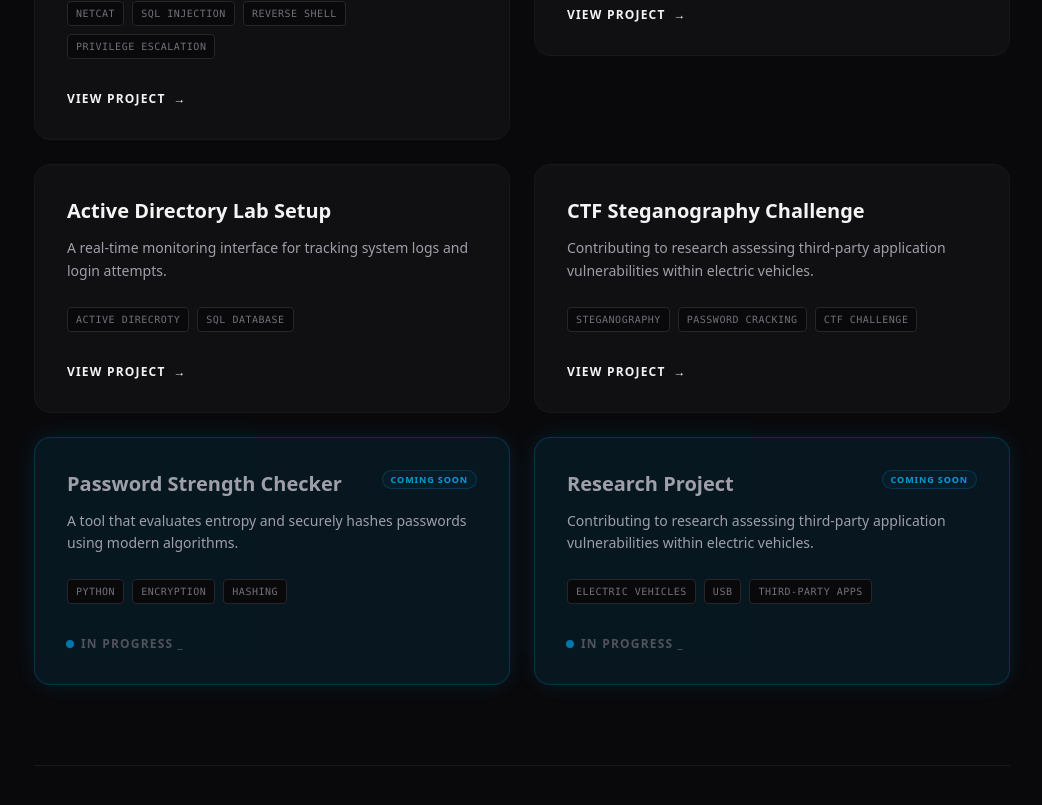
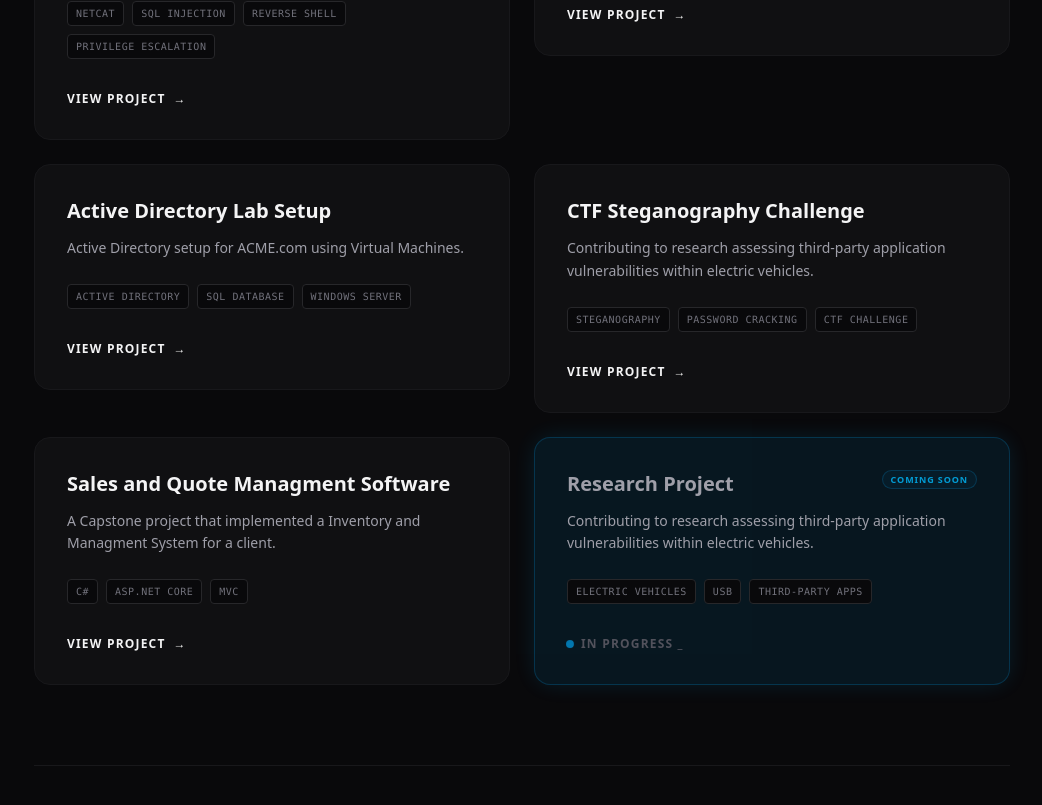
Before and after one commit to rufarog/my-portfolio, a React (Vite) app: page / in a window 1280 px wide. Shown: the part 1679-2484 px from the top of the page, without its empty margins (118-1160 px from the left). Built offline with nearby package versions, Linux system fonts and the light colour scheme.

Commit message:
Added More project cards

```diff
--- a/src/App.tsx
+++ b/src/App.tsx
@@ -16,14 +16,14 @@ const projects = [
   },
   {
     title: "Metasploit Web App Exploitation",
-    description: "A real-time monitoring interface for tracking system logs and login attempts.",
+    description: "A lab using Metasploit to identify vulnerabilities to perform exploits.",
     tags: ["Metasploit"],
     link: "#",
     isComingSoon: false // This will show the pulse/glow
   }, {
     title: "Active Directory Lab Setup",
-    description: "A real-time monitoring interface for tracking system logs and login attempts.",
-    tags: ["Active direcroty", "SQL Database"],
+    description: "Active Directory setup for ACME.com using Virtual Machines.",
+    tags: ["Active directory", "SQL Database", "Windows Server"],
     link: "#",
     isComingSoon: false // This will show the pulse/glow
   },
@@ -36,11 +36,11 @@ const projects = [
   }
   ,
    {
-    title: "Password Strength Checker",
-    description: "A tool that evaluates entropy and securely hashes passwords using modern algorithms.",
-    tags: ["Python", "Encryption", "Hashing"],
-    link: "#",
-    isComingSoon: true // This will show the pulse/glow
+    title: "Sales and Quote Managment Software",
+    description: "A Capstone project that implemented a Inventory and Managment System for a client.",
+    tags: ["C#", "ASP.NET Core", "MVC"],
+    link: "https://github.com/AmalShaiju/OASIS",
+    isComingSoon: false // This will show the pulse/glow
   }
   ,
    {
```
